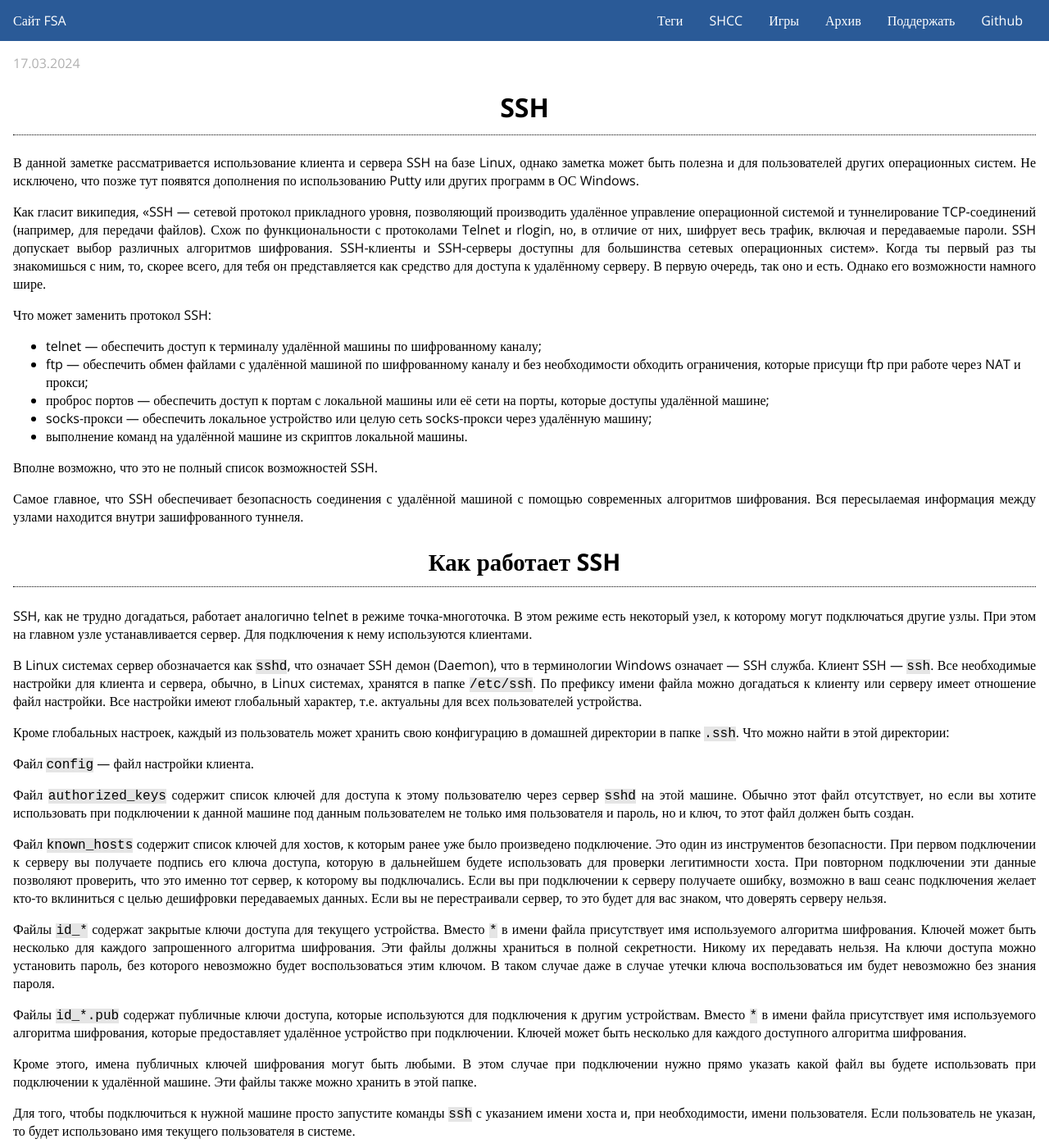
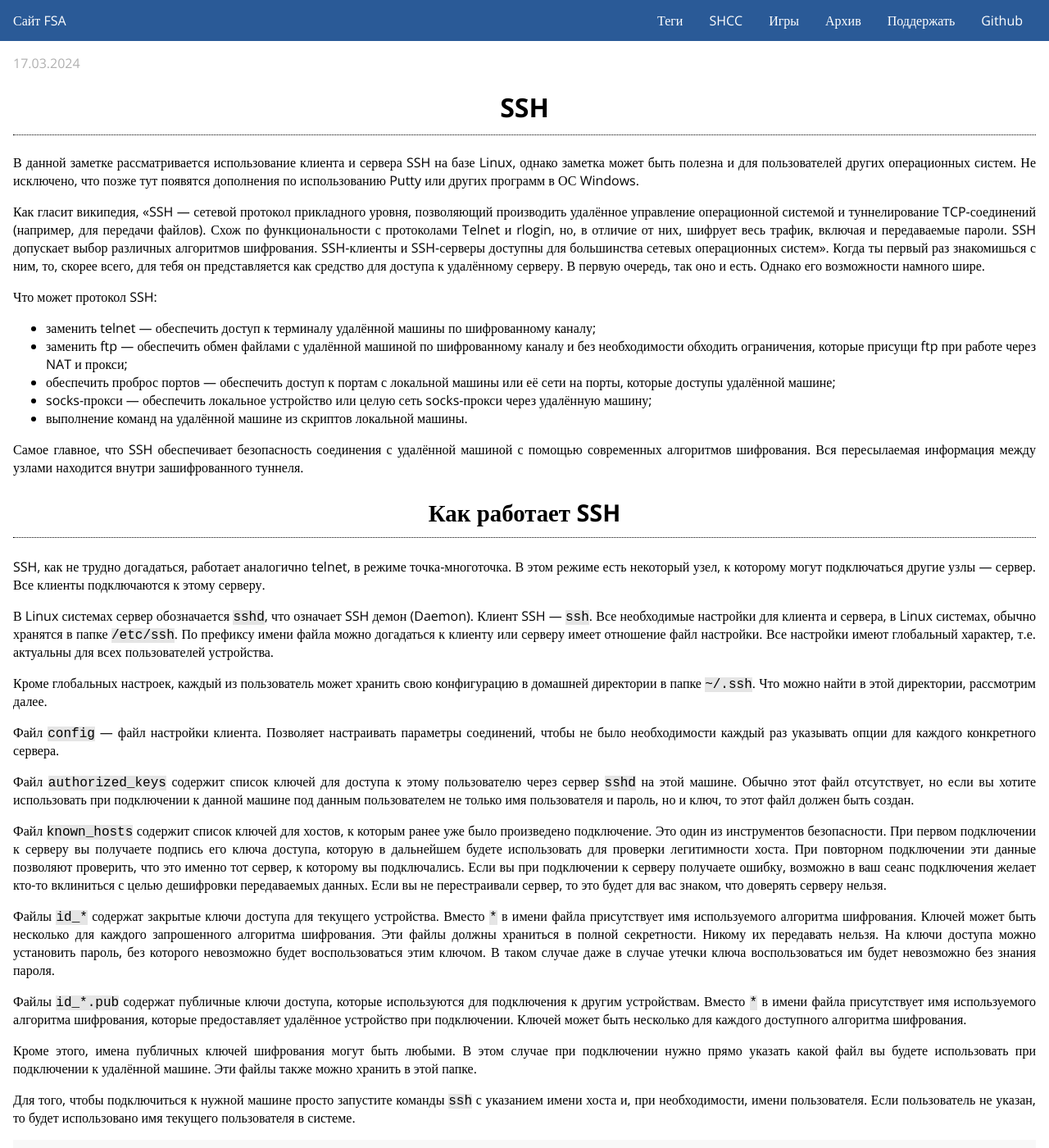
Before and after one commit to fsa/site, a Jekyll site: the page built from _posts/2024-03-17-ssh.md, in a window 1280 px wide and 1400 px high. Shown: the whole window at 82% size. Built offline with Jekyll 4.4.1, drawn with Linux system fonts in a browser that asks for light colours.

Commit message:
Мелкие доработки

```diff
--- a/_posts/2024-03-17-ssh.md
+++ b/_posts/2024-03-17-ssh.md
@@ -2,35 +2,33 @@
 layout: post
 title: SSH
 date: 2024-03-17 05:14:00 +0700
-tags: [SSH]
+tags: [SSH, Linux]
 excerpt: Небольшая заметка о том, как настраивать и использовать SSH.
 ---
 
 В данной заметке рассматривается использование клиента и сервера SSH на базе Linux, однако заметка может быть полезна и для пользователей других операционных систем. Не исключено, что позже тут появятся дополнения по использованию Putty или других программ в ОС Windows.
 
-Как гласит википедия, «SSH — сетевой протокол прикладного уровня, позволяющий производить удалённое управление операционной системой и туннелирование TCP-соединений (например, для передачи файлов). Схож по функциональности с протоколами Telnet и rlogin, но, в отличие от них, шифрует весь трафик, включая и передаваемые пароли. SSH допускает выбор различных алгоритмов шифрования. SSH-клиенты и SSH-серверы доступны для большинства сетевых операционных систем». Когда ты первый раз ты знакомишься с ним, то, скорее всего, для тебя он представляется как средство для доступа к удалённому серверу. В первую очередь, так оно и есть. Однако его возможности намного шире.
+Как гласит википедия, «SSH — сетевой протокол прикладного уровня, позволяющий производить удалённое управление операционной системой и туннелирование TCP-соединений (например, для передачи файлов). Схож по функциональности с протоколами Telnet и rlogin, но, в отличие от них, шифрует весь трафик, включая и передаваемые пароли. SSH допускает выбор различных алгоритмов шифрования. SSH-клиенты и SSH-серверы доступны для большинства сетевых операционных систем». Когда ты первый раз знакомишься с ним, то, скорее всего, для тебя он представляется как средство для доступа к удалённому серверу. В первую очередь, так оно и есть. Однако его возможности намного шире.
 
-Что может заменить протокол SSH:
+Что может протокол SSH:
 
-- telnet — обеспечить доступ к терминалу удалённой машины по шифрованному каналу;
-- ftp — обеспечить обмен файлами с удалённой машиной по шифрованному каналу и без необходимости обходить ограничения, которые присущи ftp при работе через NAT и прокси;
-- проброс портов — обеспечить доступ к портам с локальной машины или её сети на порты, которые доступы удалённой машине;
+- заменить telnet — обеспечить доступ к терминалу удалённой машины по шифрованному каналу;
+- заменить ftp — обеспечить обмен файлами с удалённой машиной по шифрованному каналу и без необходимости обходить ограничения, которые присущи ftp при работе через NAT и прокси;
+- обеспечить проброс портов — обеспечить доступ к портам с локальной машины или её сети на порты, которые доступы удалённой машине;
 - socks-прокси — обеспечить локальное устройство или целую сеть socks-прокси через удалённую машину;
 - выполнение команд на удалённой машине из скриптов локальной машины.
-
-Вполне возможно, что это не полный список возможностей SSH.
 
 Самое главное, что SSH обеспечивает безопасность соединения с удалённой машиной с помощью современных алгоритмов шифрования. Вся пересылаемая информация между узлами находится внутри зашифрованного туннеля.
 
 ## Как работает SSH
 
-SSH, как не трудно догадаться, работает аналогично telnet в режиме точка-многоточка. В этом режиме есть некоторый узел, к которому могут подключаться другие узлы. При этом на главном узле устанавливается сервер. Для подключения к нему используются клиентами.
+SSH, как не трудно догадаться, работает аналогично telnet, в режиме точка-многоточка. В этом режиме есть некоторый узел, к которому могут подключаться другие узлы — сервер. Все клиенты подключаются к этому серверу.
 
-В Linux системах сервер обозначается как `sshd`, что означает SSH демон (Daemon), что в терминологии Windows означает — SSH служба. Клиент SSH — `ssh`. Все необходимые настройки для клиента и сервера, обычно, в Linux системах, хранятся в папке `/etc/ssh`. По префиксу имени файла можно догадаться к клиенту или серверу имеет отношение файл настройки. Все настройки имеют глобальный характер, т.е. актуальны для всех пользователей устройства.
+В Linux системах сервер обозначается `sshd`, что означает SSH демон (Daemon). Клиент SSH — `ssh`. Все необходимые настройки для клиента и сервера, в Linux системах, обычно хранятся в папке `/etc/ssh`. По префиксу имени файла можно догадаться к клиенту или серверу имеет отношение файл настройки. Все настройки имеют глобальный характер, т.е. актуальны для всех пользователей устройства.
 
-Кроме глобальных настроек, каждый из пользователь может хранить свою конфигурацию в домашней директории в папке `.ssh`. Что можно найти в этой директории:
+Кроме глобальных настроек, каждый из пользователь может хранить свою конфигурацию в домашней директории в папке `~/.ssh`. Что можно найти в этой директории, рассмотрим далее.
 
-Файл `config` — файл настройки клиента.
+Файл `config` — файл настройки клиента. Позволяет настраивать параметры соединений, чтобы не было необходимости каждый раз указывать опции для каждого конкретного сервера.
 
 Файл `authorized_keys` содержит список ключей для доступа к этому пользователю через сервер `sshd` на этой машине. Обычно этот файл отсутствует, но если вы хотите использовать при подключении к данной машине под данным пользователем не только имя пользователя и пароль, но и ключ, то этот файл должен быть создан.
 
```
